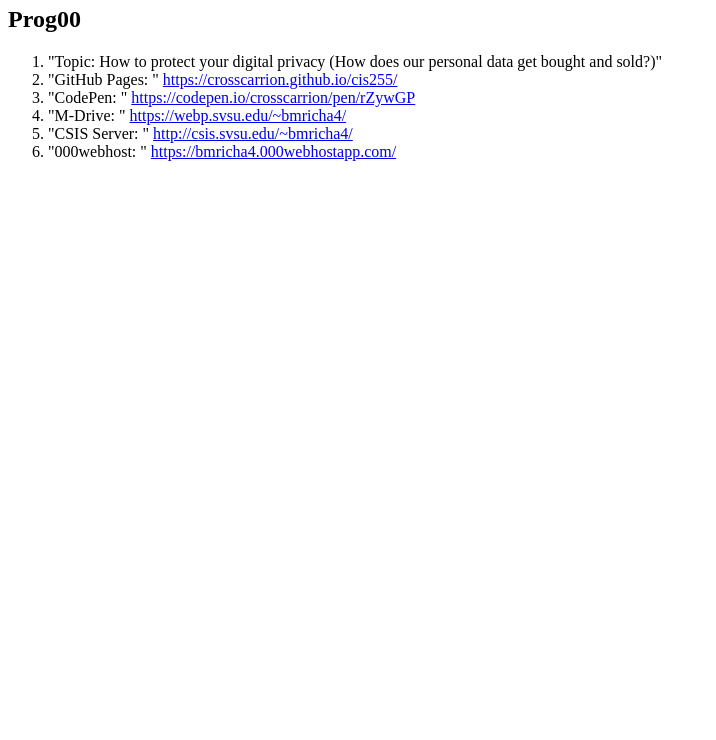
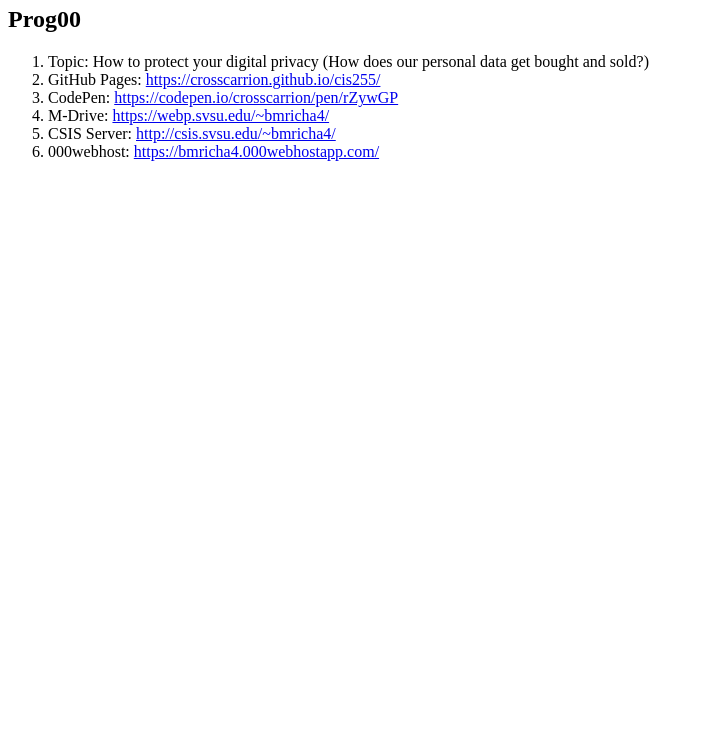
Before and after one commit to CrossCarrion/cis255, a plain HTML site: page index.html in a window 1280 px wide. Shown: the part 60-800 px from the top of the page, without its empty margins (0-716 px from the left). Drawn offline with Linux system fonts and the light colour scheme.

Commit message:
Removed quotation marks and extra space

```diff
--- a/index.html
+++ b/index.html
@@ -2,27 +2,26 @@
 <h2>Prog00</h2>
 <ol>
   <li>
-    "Topic: How to protect your digital privacy (How does our personal data get bought and sold?)"
+    Topic: How to protect your digital privacy (How does our personal data get bought and sold?)
   </li>
-
   <li>
-    "GitHub Pages: "
+    GitHub Pages:
     <a target="_blank" href="https://crosscarrion.github.io/cis255/">https://crosscarrion.github.io/cis255/</a>
   </li>
   <li>
-    "CodePen: "
+    CodePen:
     <a target="_blank" href="https://codepen.io/crosscarrion/pen/rZywGP">https://codepen.io/crosscarrion/pen/rZywGP</a>
   </li>
   <li>
-    "M-Drive: "
+    M-Drive:
     <a target="_blank" href="https://webp.svsu.edu/~bmricha4/">https://webp.svsu.edu/~bmricha4/</a>
   </li>
   <li>
-    "CSIS Server: "
+    CSIS Server:
     <a target="_blank" href="http://csis.svsu.edu/~bmricha4/">http://csis.svsu.edu/~bmricha4/</a>
   </li>
   <li>
-    "000webhost: "
+    000webhost:
     <a target="_blank" href="https://bmricha4.000webhostapp.com/">https://bmricha4.000webhostapp.com/</a>
   </li>
 </ol>
```
